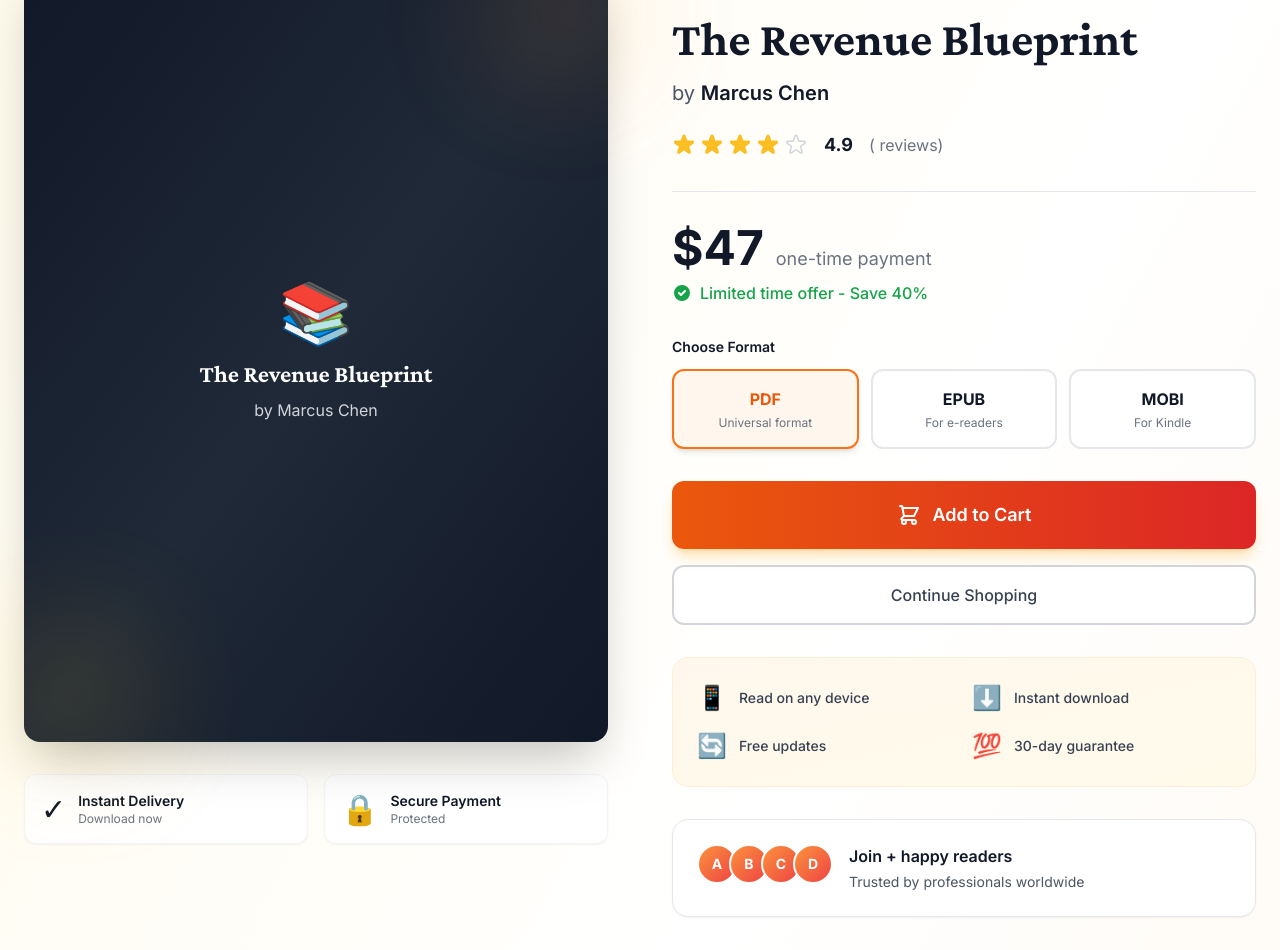
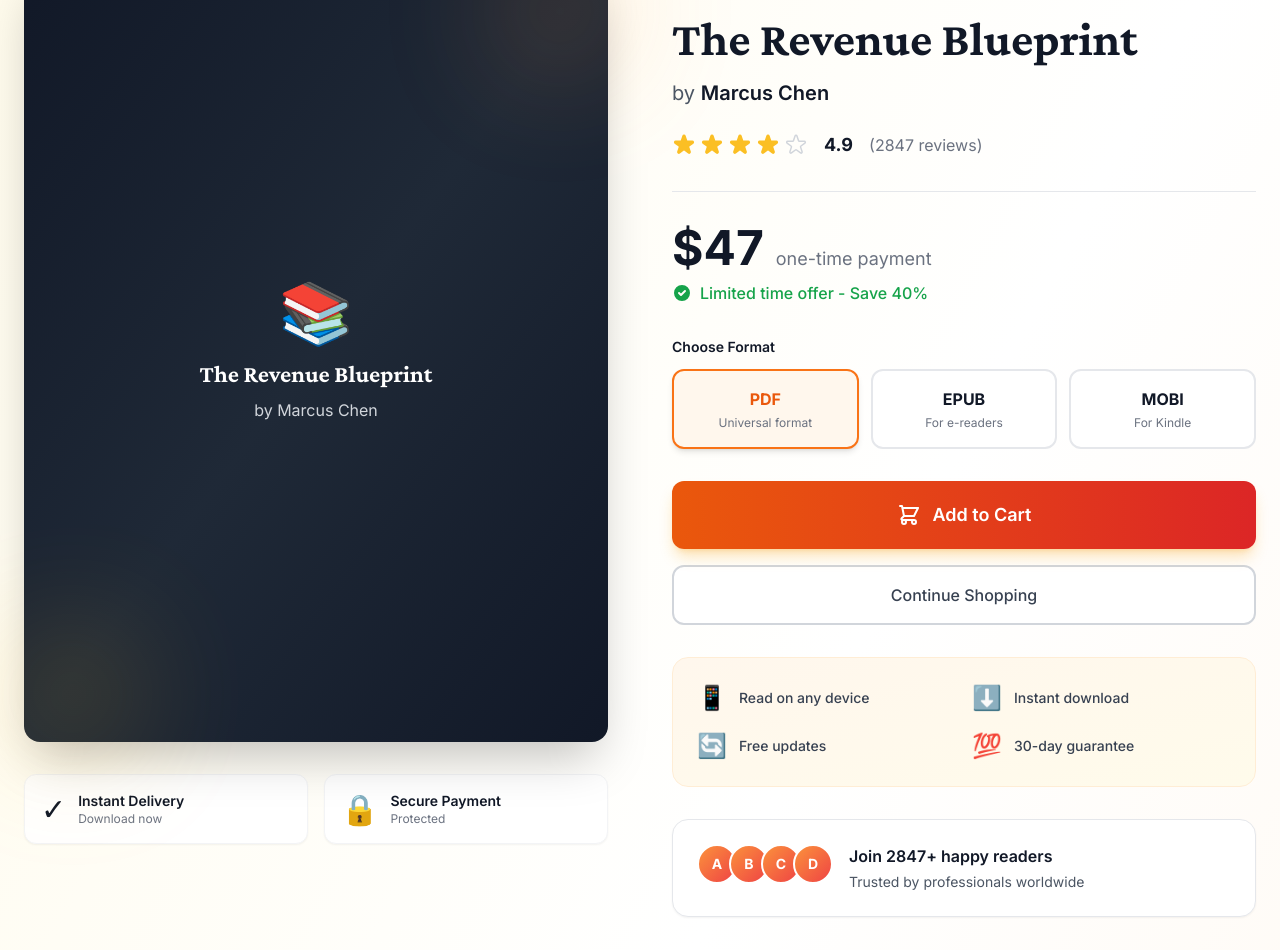
Before and after one commit to Piercel2022/chronosebooks, a React (Vite) app: page /product/1 in a window 1280 px wide. Shown: the part 282-1232 px from the top of the page. Built offline with nearby package versions, Linux system fonts and the light colour scheme.

Commit message:
add the product detail component page

```diff
--- a/src/pages/ProductDetailPage.tsx
+++ b/src/pages/ProductDetailPage.tsx
@@ -49,7 +49,7 @@ const ProductDetailPage = () => {
       price: product.price,
       category: product.category,
       rating: product.rating,
-      reviews: product.reviews,
+      reviews: product.reviewCount,
       description: product.description,
       selectedFormat: selectedFormat,
       ...('cover' in product && product.coverImage && { cover: product.coverImage })
@@ -198,7 +198,7 @@ const ProductDetailPage = () => {
                 ))}
               </div>
               <span className="text-lg font-bold text-gray-900">{product.rating}</span>
-              <span className="text-gray-500">({product.reviews} reviews)</span>
+              <span className="text-gray-500">({product.reviewCount} reviews)</span>
             </div>
 
             {/* Price */}
@@ -299,7 +299,7 @@ const ProductDetailPage = () => {
                 </div>
                 <div>
                   <p className="font-semibold text-gray-900 mb-1">
-                    Join {product.reviews}+ happy readers
+                    Join {product.reviewCount}+ happy readers
                   </p>
                   <p className="text-sm text-gray-600">
                     Trusted by professionals worldwide
@@ -401,7 +401,7 @@ const ProductDetailPage = () => {
                         ))}
                       </div>
                     </div>
-                    <p className="text-sm text-gray-600">{product.reviews} reviews</p>
+                    <p className="text-sm text-gray-600">{product.reviewCount} reviews</p>
                   </div>
                 </div>
 
```
